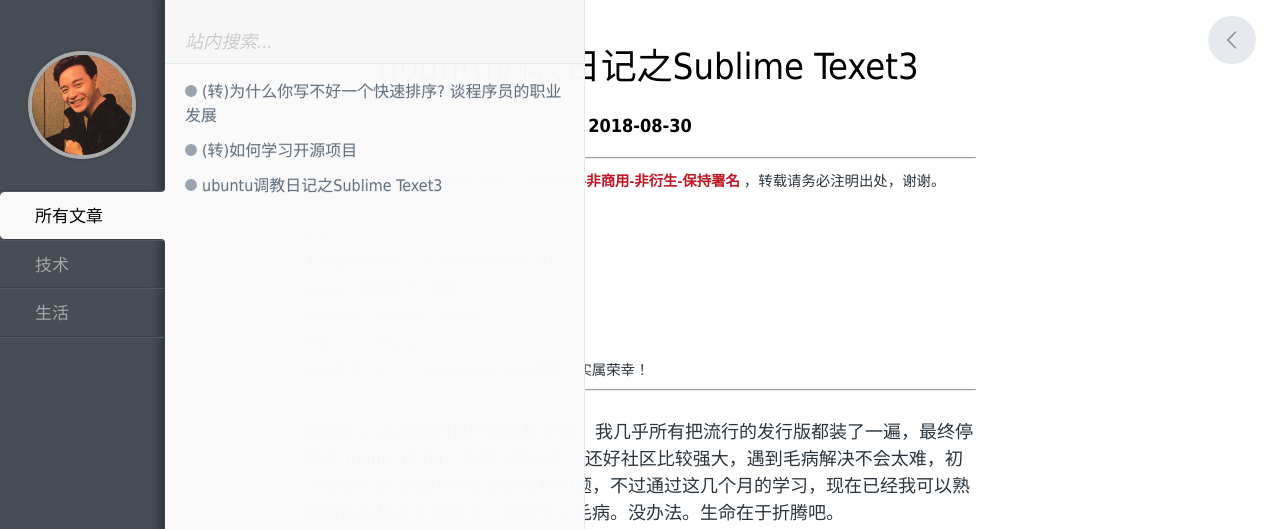
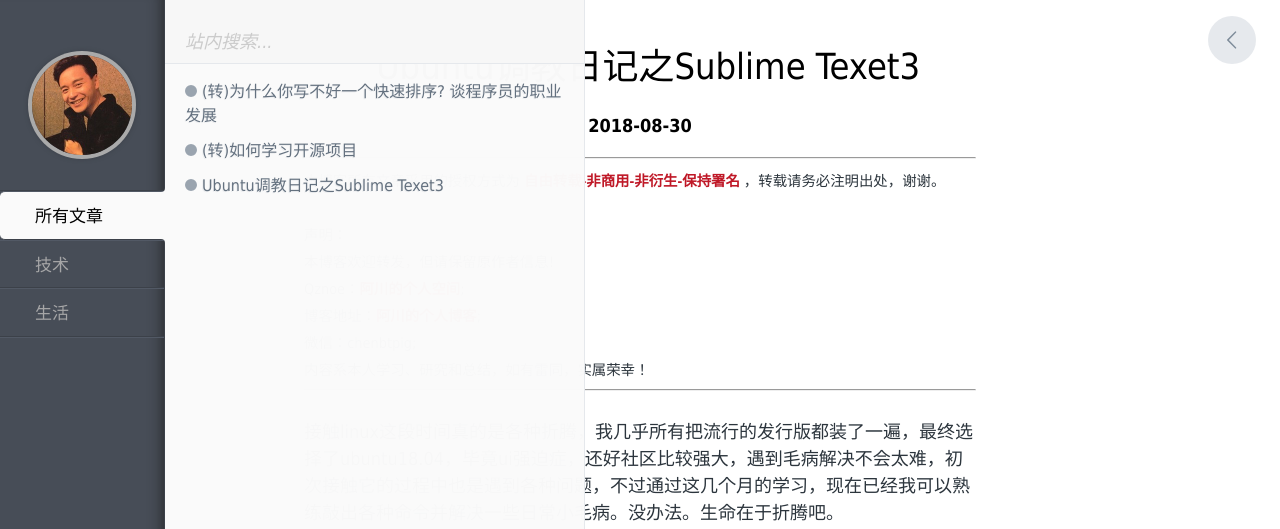
Before and after one commit to achuanya/achuanya.github.io, a Jekyll site: the page built from _posts/技术/2018-08-30-Ubuntu-set-up-sublime.md, in a window 1280 px wide. Shown: the top 529 px of the page. Built offline with Jekyll 4.4.1, drawn with Linux system fonts in a browser that asks for light colours; comment, search, counter and statistics services are not loaded.

Commit message:
Update 2018-08-30-Ubuntu-set-up-sublime.md

```diff
--- a/_posts/技术/2018-08-30-Ubuntu-set-up-sublime.md
+++ b/_posts/技术/2018-08-30-Ubuntu-set-up-sublime.md
@@ -1,11 +1,11 @@
 ---
 layout: post
-title: ubuntu调教日记之Sublime Texet3
-description: ubuntu18.04下安装 Sublime Texet3 并解决它的一些“疑难杂症”
+title: Ubuntu调教日记之Sublime Texet3
+description: Ubuntu18.04下安装 Sublime Texet3 并解决它的一些“疑难杂症”
 category: 技术
 ---
 
-接触linux这段时间真的是各种折腾，我几乎所有把流行的发行版都装了一遍，最终停留在ubuntu18.04，毕竟ui强迫症，还好社区比较强大，遇到毛病解决不会太难，初次接触它的过程中也是遇到各种问题，不过通过这几个月的学习，现在已经我可以熟练敲出各种命令并解决一些日常小毛病。没办法。生命在于折腾吧。
+接触linux这段时间真的是各种折腾，我几乎所有把流行的发行版都装了一遍，最终选择了ubuntu18.04，毕竟ui强迫症，还好社区比较强大，遇到毛病解决不会太难，初次接触它的过程中也是遇到各种问题，不过通过这几个月的学习，现在已经我可以熟练敲出各种命令并解决一些日常小毛病。没办法。生命在于折腾吧。
 
 Sublime Text3 是一款轻量级的编辑器，它干净、实用、漂亮，还有它那强大全面的插件库。不过我比较喜欢它的四个方面：跨平台、启动快、多行编辑和VIM模式。
 
```
